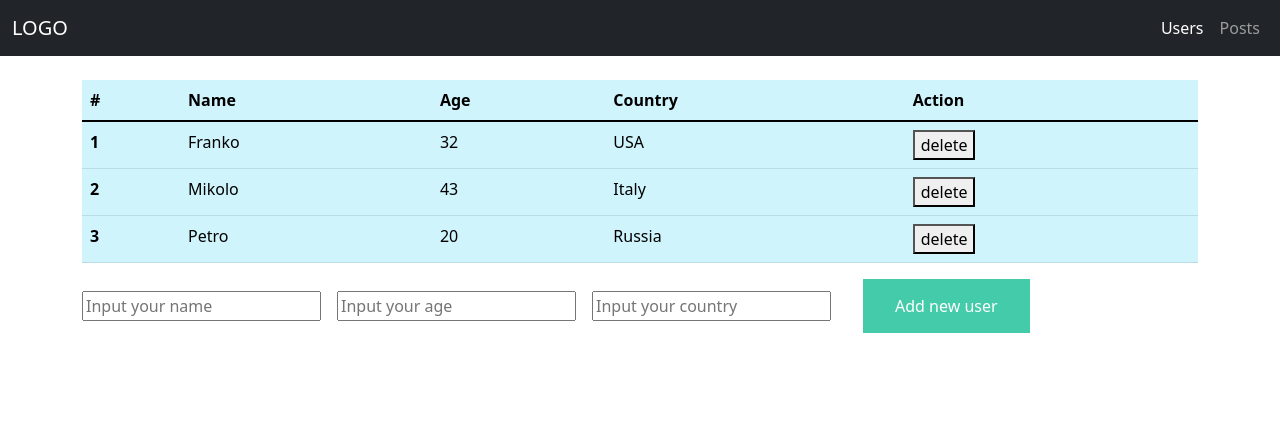
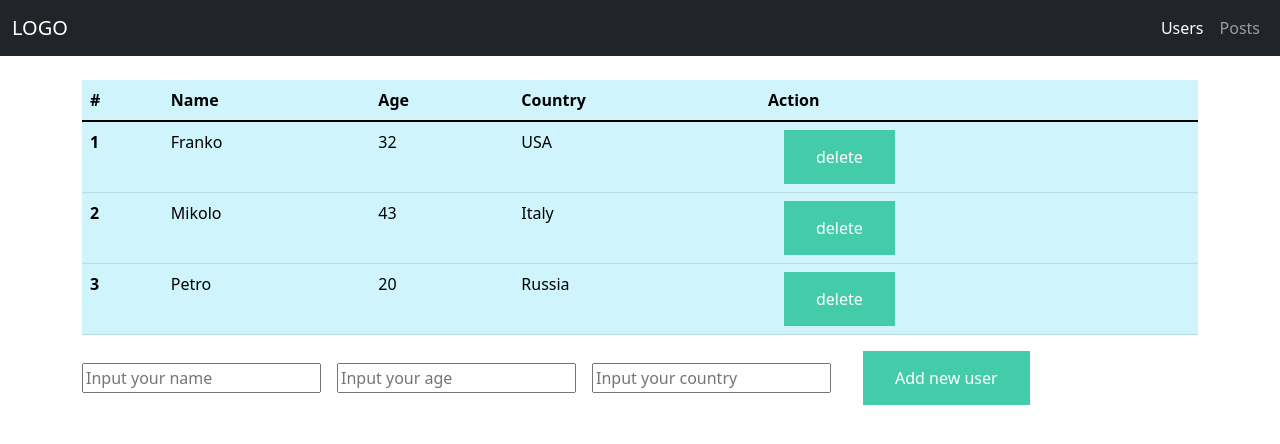
Before and after one commit to khaleeva/react_app, a React (Create React App) app: page / in a window 1280 px wide. Shown: the top 444 px of the page. Built offline with nearby package versions, Linux system fonts and the light colour scheme.

Commit message:
add custom button

```diff
--- a/src/Pages/users/UserList.js
+++ b/src/Pages/users/UserList.js
@@ -24,7 +24,7 @@ const UserList = ({users, deleteUser}) => {
                 <td>{user.name}</td>
                 <td>{user.age}</td>
                 <td>{user.country}</td>
-                <td><button onClick={() => deleteUser(user.id)}>delete</button></td>
+                <td><MyButton action={() => deleteUser(user.id)}>delete</MyButton></td>
             </tr>
                 )}
             </tbody>
```
